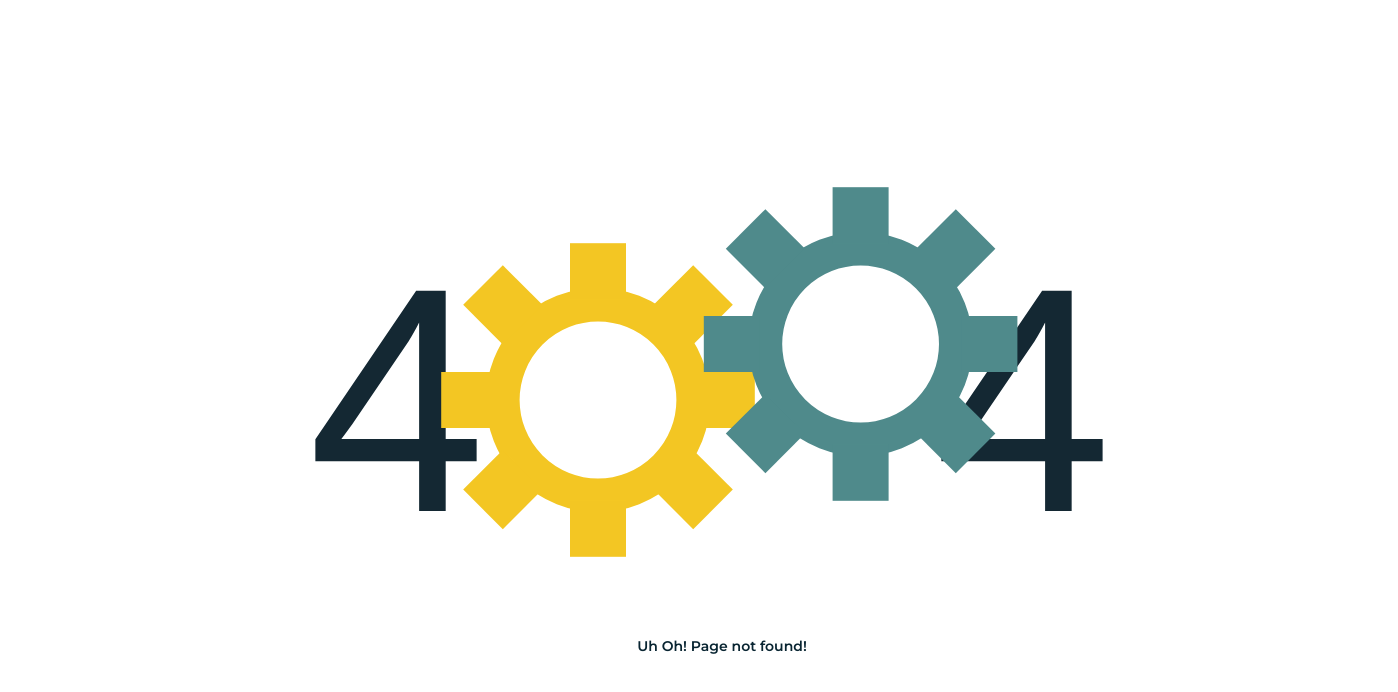
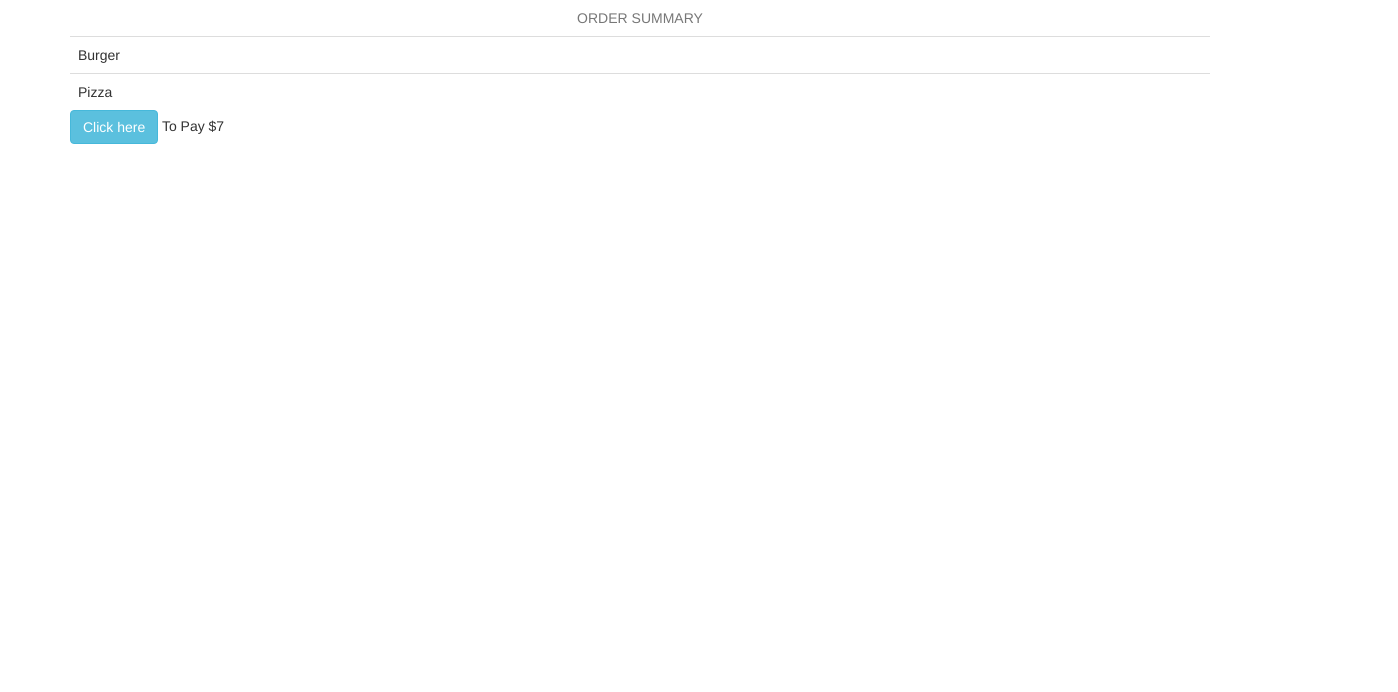
Before and after one commit to DheerajSHSA/kitchen-story, an Angular app: page /ordersummary in a window 1280 px wide. Before the commit this address had no page. Shown: the top 692 px of the page, 1398 px wide, since content can reach past the window. Built offline with nearby package versions, Linux system fonts and the light colour scheme.

Commit message:
Added Order Summary Component

```diff
--- a/src/app/app-routing.module.ts
+++ b/src/app/app-routing.module.ts
@@ -1,3 +1,4 @@
+import { OrdersummaryComponent } from './ordersummary/ordersummary.component';
 import { CartComponent } from './cart/cart.component';
 import { ListProductsComponent } from './list-products/list-products.component';
 import { PagenotfoundComponent } from './pagenotfound/pagenotfound.component';
@@ -10,6 +11,7 @@
   { path: 'login', component: LoginComponent },
   { path: 'products', component: ListProductsComponent },
   { path: 'cart', component: CartComponent },
+  { path: 'ordersummary', component: OrdersummaryComponent },
   { path: '**', component: PagenotfoundComponent }
 ];
 
--- a/src/app/app.module.ts
+++ b/src/app/app.module.ts
@@ -8,6 +8,7 @@
 import { PagenotfoundComponent } from './pagenotfound/pagenotfound.component';
 import { ListProductsComponent } from './list-products/list-products.component';
 import { CartComponent } from './cart/cart.component';
+import { OrdersummaryComponent } from './ordersummary/ordersummary.component';
 
 @NgModule({
   declarations: [
@@ -15,7 +16,8 @@
     LoginComponent,
     PagenotfoundComponent,
     ListProductsComponent,
-    CartComponent
+    CartComponent,
+    OrdersummaryComponent
   ],
   imports: [
     BrowserModule,
--- /dev/null
+++ b/src/app/ordersummary/ordersummary.component.html
@@ -0,0 +1,11 @@
+<table class="table table-hover">
+  <caption style="text-align: center;">ORDER SUMMARY</caption>
+  <tbody>
+    <tr *ngFor="let item of cart  ">
+      <td>{{item.name}}</td>
+    </tr>
+    <tr>
+      <button class="btn btn-info">Click here</button> To Pay ${{total}}
+    </tr>
+  </tbody>
+</table>
--- /dev/null
+++ b/src/app/ordersummary/ordersummary.component.ts
@@ -0,0 +1,21 @@
+import { ListProductsComponent, Product } from './../list-products/list-products.component';
+import { Component, OnInit } from '@angular/core';
+
+@Component({
+  selector: 'app-ordersummary',
+  templateUrl: './ordersummary.component.html',
+  styleUrls: ['./ordersummary.component.css']
+})
+export class OrdersummaryComponent implements OnInit {
+
+  public cart = [new Product(0, "Burger", 2), new Product(1, "Pizza", 5)]
+  total: number = 0;
+  constructor(public listcomponent: ListProductsComponent) { }
+
+  ngOnInit(): void {
+    this.cart.forEach(element => {
+      this.total = this.total + element.price;
+    });
+  }
+
+}
```
Also changed, not shown: src/app/ordersummary/ordersummary.component.css (added), 1 other file (tests, documents, lock files or other folders).
